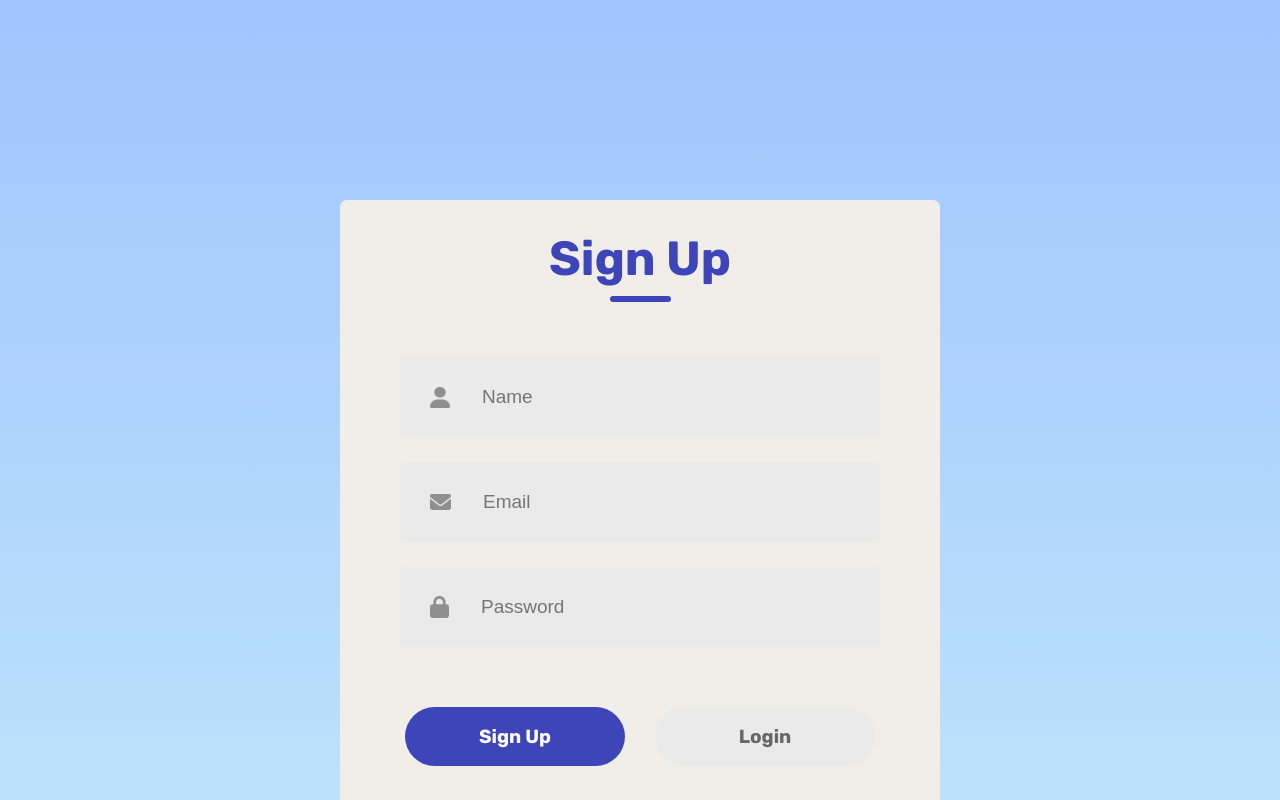
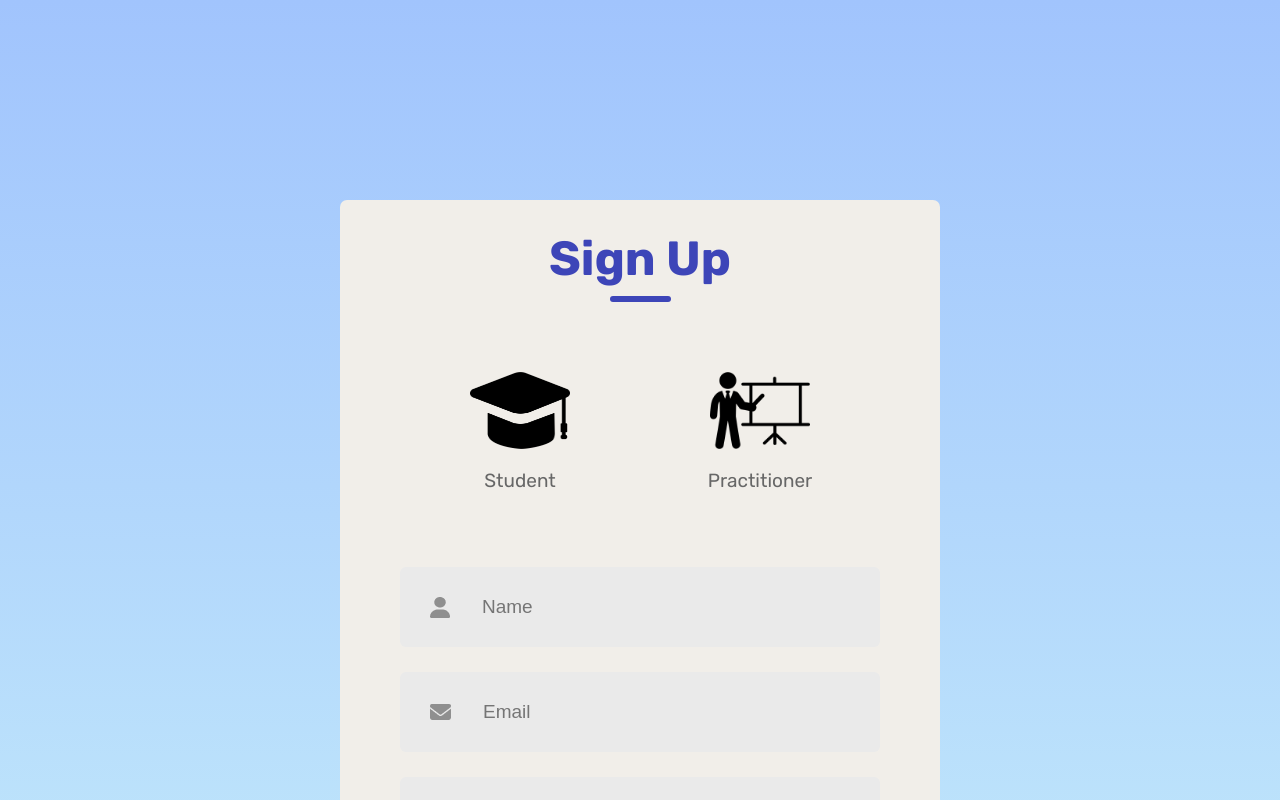
Before and after one commit to EvanCooke/AssessmentQuo-Project, a React (Create React App) app: page / in a window 1280 px wide. Both pictures are taken after a click on the element "Sign Up". Shown: the top 800 px of the page. Built offline with nearby package versions, Linux system fonts and the light colour scheme.

Commit message:
Updated LoginSignup Page
Added option to choose between student or practitioner on sign up page. Results in different text fields being displayed depending on which picture/option is selected.

```diff
--- a/src/Components/LoginSignup/LoginSignup.css
+++ b/src/Components/LoginSignup/LoginSignup.css
@@ -7,6 +7,41 @@
     background: #f1eee9;
     padding-bottom: 30px;
     border-radius:7px;
+}
+
+.role-selection{
+    display: flex;
+    justify-content: center;
+    margin: auto;
+    margin-top: 50px;
+    width: 600px;
+    background: #f1eee9;
+}
+
+.role {
+    display: flex;
+    flex-direction: column;
+    align-items: center;
+    width: 200px;
+    padding: 20px;
+    cursor: pointer;
+}
+
+.role img {
+    width: 100px;
+    height: 100%;
+}
+
+.role.selected {
+    background: #eaeaea;
+}
+
+.role div {
+    font-size: 19px;
+    font-weight: 400;
+    padding-top: 20px;
+    color: #676767;
+
 }
 
 .header{
--- a/src/Components/LoginSignup/LoginSignup.jsx
+++ b/src/Components/LoginSignup/LoginSignup.jsx
@@ -1,13 +1,16 @@
 import React, { useEffect, useState } from 'react';
 import './LoginSignup.css';
 
-import user_icon from '../Assets/person.png'
-import email_icon from '../Assets/email.png'
-import password_icon from '../Assets/password.png'
+import user_icon from '../Assets/person.png';
+import email_icon from '../Assets/email.png';
+import password_icon from '../Assets/password.png';
+import student_icon from '../Assets/graduation-cap.png';
+import practitioner_icon from '../Assets/training-icon.png';
 
 const LoginSignup = () => {
 
-    const [action,setAction] = useState("Sign Up");
+    const [action,setAction] = useState("Login");
+    const [role,setRole] = useState("");
 
     return (
         <div className='container'>
@@ -15,11 +18,26 @@ const LoginSignup = () => {
                 <div className='text'>{action}</div>
                 <div className='underline'></div>
             </div>
+            {action==="Login"?null:<div className='role-selection'>
+                <div className={`role ${role === "student" ? "selected" : ""}`} onClick={()=>{setRole("student")}}>
+                    <img src={student_icon} alt="" />
+                    <div>Student</div>
+                </div>
+                <div className={`role ${role === "practitioner" ? "selected" : ""}`} onClick={()=>{setRole("practitioner")}}>
+                    <img src={practitioner_icon} alt="" />
+                    <div>Practitioner</div>
+                </div>
+            </div>}
             <div className='inputs'>
-                {action==="Login"?<div></div>:<div className='input'>
+                {action==="Login"?null:<div className='input'>
                     <img src={user_icon} alt="" />
                     <input type="text" placeholder="Name" />
                 </div>}
+
+                {role==="student"?<div className='input'>
+                    <img src={user_icon} alt="" />
+                    <input type="email" placeholder="School" />
+                </div>:null}
 
                 <div className='input'>
                     <img src={email_icon} alt="" />
@@ -32,7 +50,7 @@ const LoginSignup = () => {
             </div>
             {action==="Sign Up"?<div></div>:<div className='forgot-password'>Lost Password? <span>Click Here</span></div>}
             <div className='submit-container'>
-                <div className={action==="Login"?"sumbit gray":"submit"} onClick={()=>{setAction("Sign Up")}}>Sign Up</div>
+                <div className={action==="Login"?"submit gray":"submit"} onClick={()=>{setAction("Sign Up")}}>Sign Up</div>
                 <div className={action==="Sign Up"?"submit gray":"submit"} onClick={()=>{setAction("Login")}}>Login</div>
             </div>
         </div>
```
Also changed, not shown: src/Components/Assets/graduation-cap.png (added), src/Components/Assets/training-icon.png (added).
